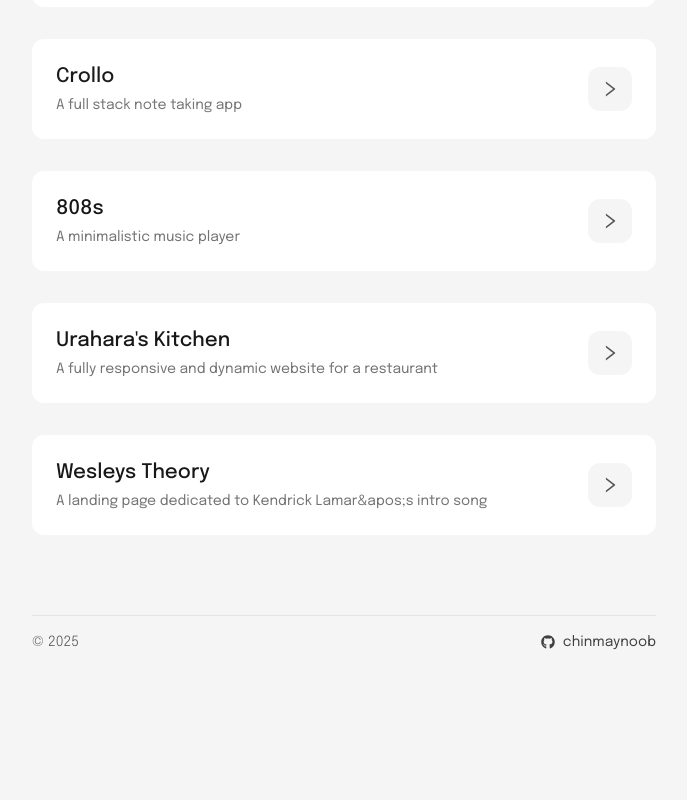
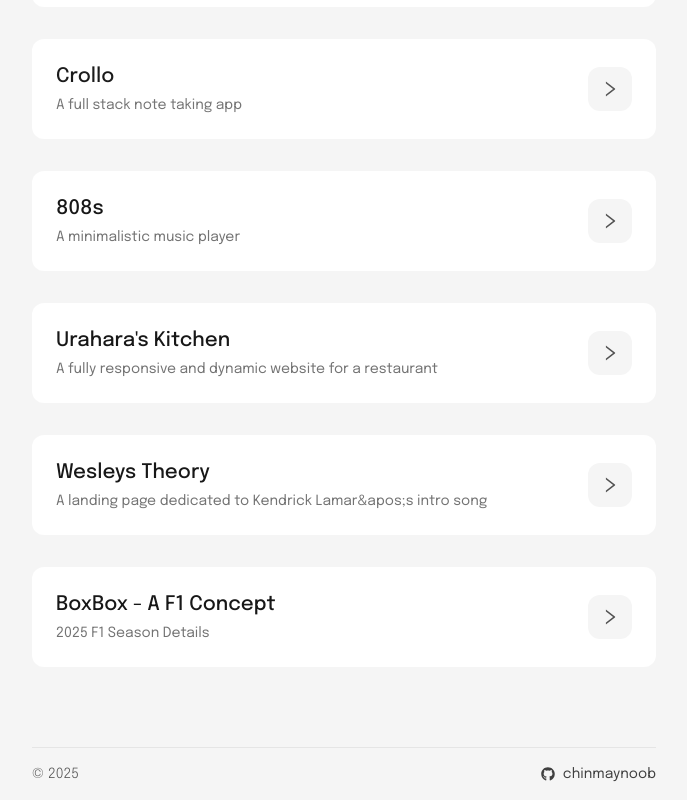
Before and after one commit to ChinmayNoob/chinmaynoob-dev, a Next.js app: page /projects in a window 1280 px wide. Shown: the part 608-1408 px from the top of the page, without its empty margins (296-983 px from the left). Before the commit the page ends 1276 px from the top, so only its background shows below. Built offline with nearby package versions, Linux system fonts and the light colour scheme.

Commit message:
adding projects fixing resume

```diff
--- a/app/projects/data.tsx
+++ b/app/projects/data.tsx
@@ -183,6 +183,27 @@ export const projects: Project[] = [
         ],
         href: "https://wesleys-theory.vercel.app/",
         status: "completed"
+    },
+    {
+        number: "07",
+        title: "BoxBox - A F1 Concept",
+        introDescription: "2025 F1 Season Details",
+        description: (
+            <>
+                Developed a comprehensive Formula 1 website for F1 enthusiasts featuring the complete 2025 season with Grand Prix details, live race results,
+                and driver/constructor standings. Built with Next.js, TypeScript, and Framer Motion for smooth animations. Includes interactive data
+                visualizations, dynamic filtering, real-time updates, and responsive design optimized for all devices.
+            </>
+        ),
+        image: "/assets/projects/boxbox.webp",
+        skills: ["Next.js", "Framer Motion", "TypeScript"],
+        icons: [
+            <SiNextdotjs key="nextjs" className="text-black dark:text-white" />,
+            <SiFramer key="framer" className="text-black dark:text-white" />,
+            <SiTypescript key="typescript" className="text-blue-600" />
+        ],
+        href: "https://boxboxf1.vercel.app/",
+        status: "completed"
     }
 
 
--- a/app/resume/page.tsx
+++ b/app/resume/page.tsx
@@ -2,7 +2,7 @@ import { Heading } from "@/components/heading"
 import Link from "next/link"
 
 export default function Resume() {
-    const fileId = "1Fk2793No57TeELE_G4QeBRb98Yd8wfzN"
+    const fileId = "1XYfqXH4EtnRx7iZFh1orBWEWJetq1CiR"
     const embedUrl = `https://drive.google.com/file/d/${fileId}/preview`
     const viewUrl = `https://drive.google.com/file/d/${fileId}/view`
     const downloadUrl = `https://drive.google.com/uc?export=download&id=${fileId}`
```
Also changed, not shown: public/assets/projects/README.md (deleted), public/assets/projects/boxbox.webp (added).
